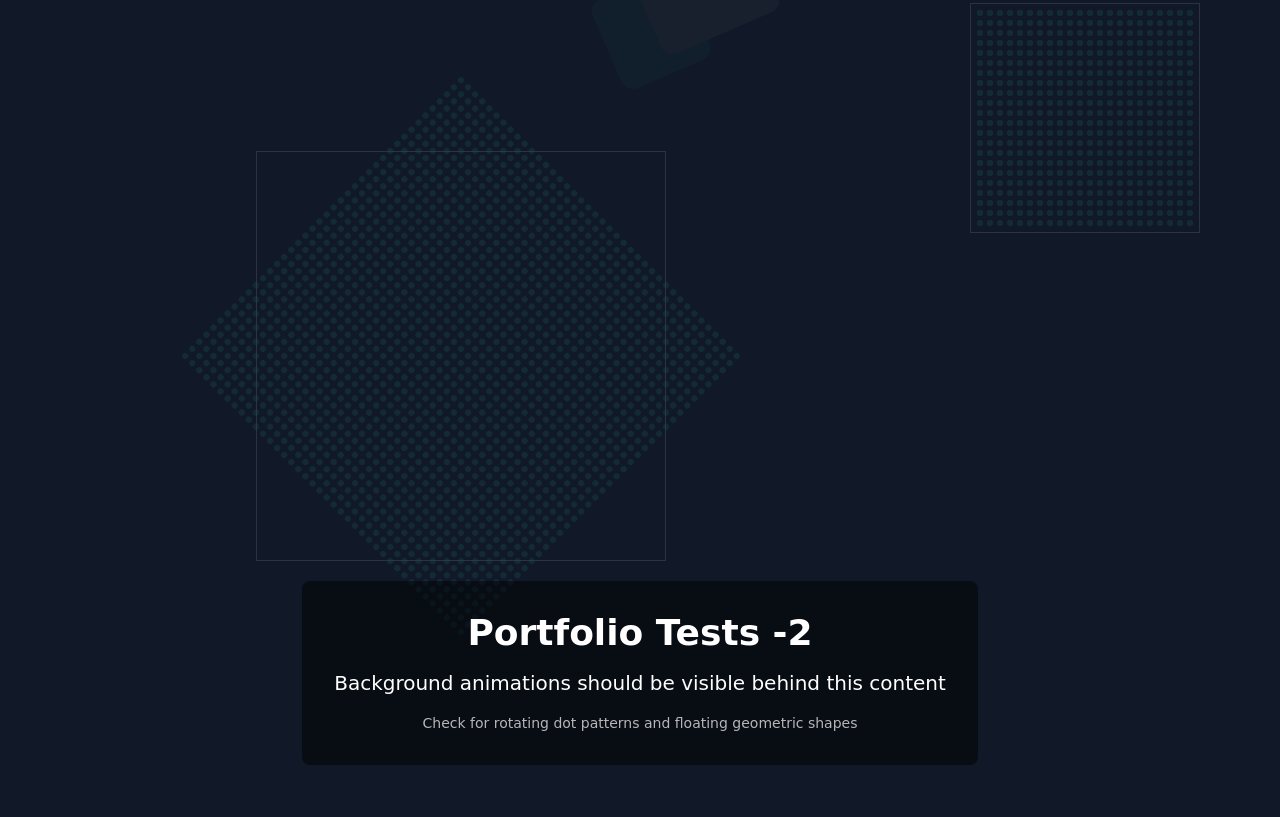
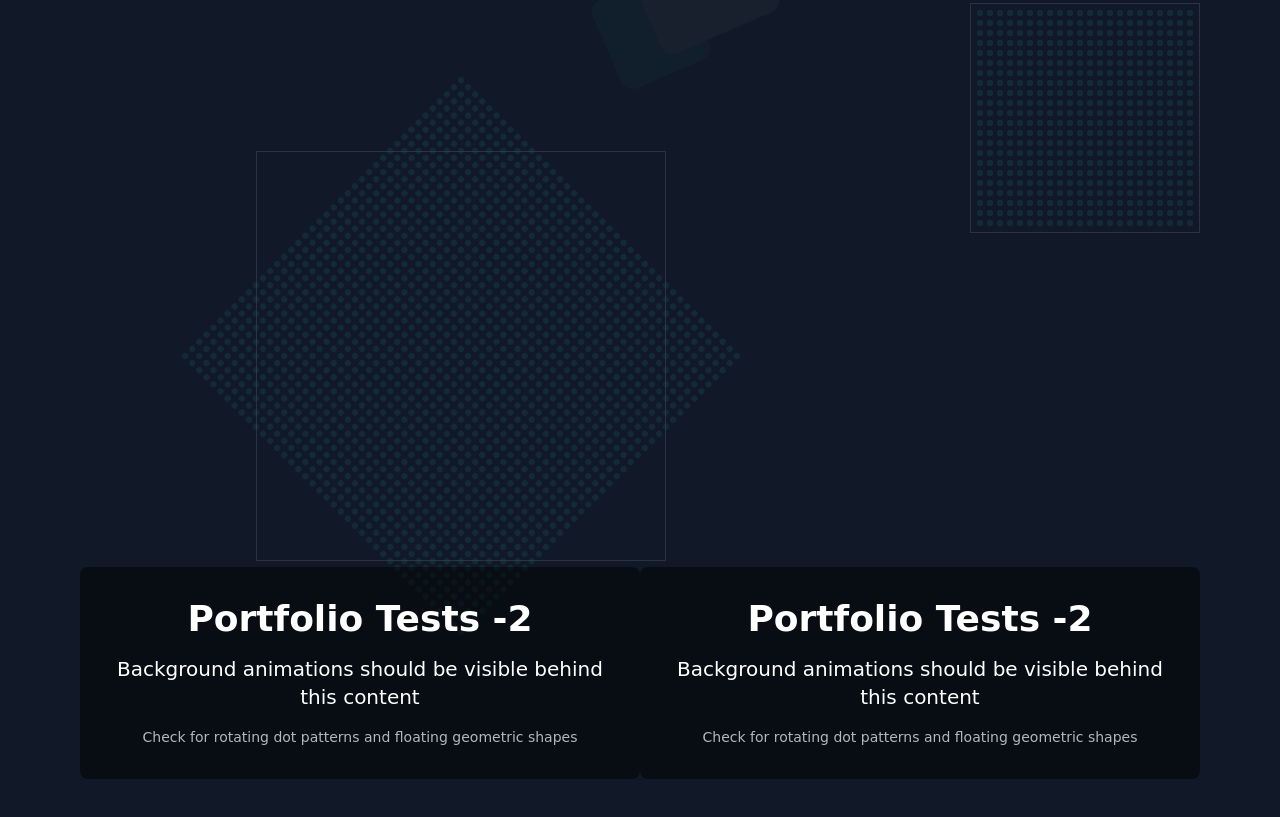
Before and after one commit to NamelessKevs/portfolio, a plain HTML site: page index.html in a window 1280 px wide. Shown: the part 527-1344 px from the top of the page. Drawn offline with nearby package versions, Linux system fonts and the light colour scheme; grey boxes are pictures that could not be loaded; a web font is replaced by a local one.

Commit message:
update animation

```diff
--- a/css/main.css
+++ b/css/main.css
@@ -27,7 +27,25 @@ html {
 
 .animate-up {
     opacity: 0;
-    transform: translateY(20px); /* Start slightly below */
+    transform: translateY(100px); /* Start slightly below */
+    transition: opacity 0.1s ease, transform 0.4s ease; /* Add transition */
+}
+
+.animate-down {
+    opacity: 0;
+    transform: translateY(-100px); /* Start slightly below */
+    transition: opacity 0.1s ease, transform 0.4s ease; /* Add transition */
+}
+
+.animate-left {
+    opacity: 0;
+    transform: translateX(200px); /* Start slightly below */
+    transition: opacity 0.1s ease, transform 0.4s ease; /* Add transition */
+}
+
+.animate-right {
+    opacity: 0;
+    transform: translateX(-200px); /* Start slightly below */
     transition: opacity 0.1s ease, transform 0.4s ease; /* Add transition */
 }
 
--- a/index.html
+++ b/index.html
@@ -7,7 +7,7 @@
     <script src="https://cdn.tailwindcss.com"></script>
     <script src="https://unpkg.com/alpinejs@3.x.x/dist/cdn.min.js" defer></script>
     <link rel="stylesheet" href="css/background.css">
-    <link href="https://fonts.google.com/specimen/Comic+Neue" rel="stylesheet">
+    <!-- <link href="https://fonts.google.com/specimen/Comic+Neue" rel="stylesheet"> -->
     <link rel="stylesheet" href="css/main.css">
 </head>
 <body class="bg-gray-900">
@@ -34,11 +34,19 @@
                 </video>
             </div>
         </div>
-        <div class="flex items-center justify-center min-h-screen main-content-section">
-            <div class="text-center text-white p-8 bg-black animate-up bg-opacity-50 rounded-lg">
-                <h1 class="text-4xl font-bold mb-4">Portfolio Tests -2</h1>
-                <p class="text-xl">Background animations should be visible behind this content</p>
-                <p class="text-sm mt-4 opacity-70">Check for rotating dot patterns and floating geometric shapes</p>
+        <div class="flex items-center justify-center min-h-screen">
+            <div class="main-content-section flex w-full justify-between">
+                <div class="text-center text-white p-8 animate-right bg-black bg-opacity-50 rounded-lg">
+                    <h1 class="text-4xl font-bold mb-4">Portfolio Tests -2</h1>
+                    <p class="text-xl">Background animations should be visible behind this content</p>
+                    <p class="text-sm mt-4 opacity-70">Check for rotating dot patterns and floating geometric shapes</p>
+                </div>
+
+                <div class="text-center text-white p-8 animate-down bg-black bg-opacity-50 rounded-lg">
+                    <h1 class="text-4xl font-bold mb-4">Portfolio Tests -2</h1>
+                    <p class="text-xl">Background animations should be visible behind this content</p>
+                    <p class="text-sm mt-4 opacity-70">Check for rotating dot patterns and floating geometric shapes</p>
+                </div>
             </div>
         </div>
     </main>
--- a/js/main.js
+++ b/js/main.js
@@ -90,7 +90,7 @@ function setupIntersectionObserver() {
         entries.forEach(entry => {
             if (entry.isIntersecting) {
                 entry.target.classList.add('fade-in');
-                entry.target.querySelectorAll('.animate-up').forEach(text => {
+                entry.target.querySelectorAll('.animate-up, .animate-down, .animate-left, .animate-right').forEach(text => {
                     text.classList.add('start-animation');
                 });
                 observer.unobserve(entry.target);
```
